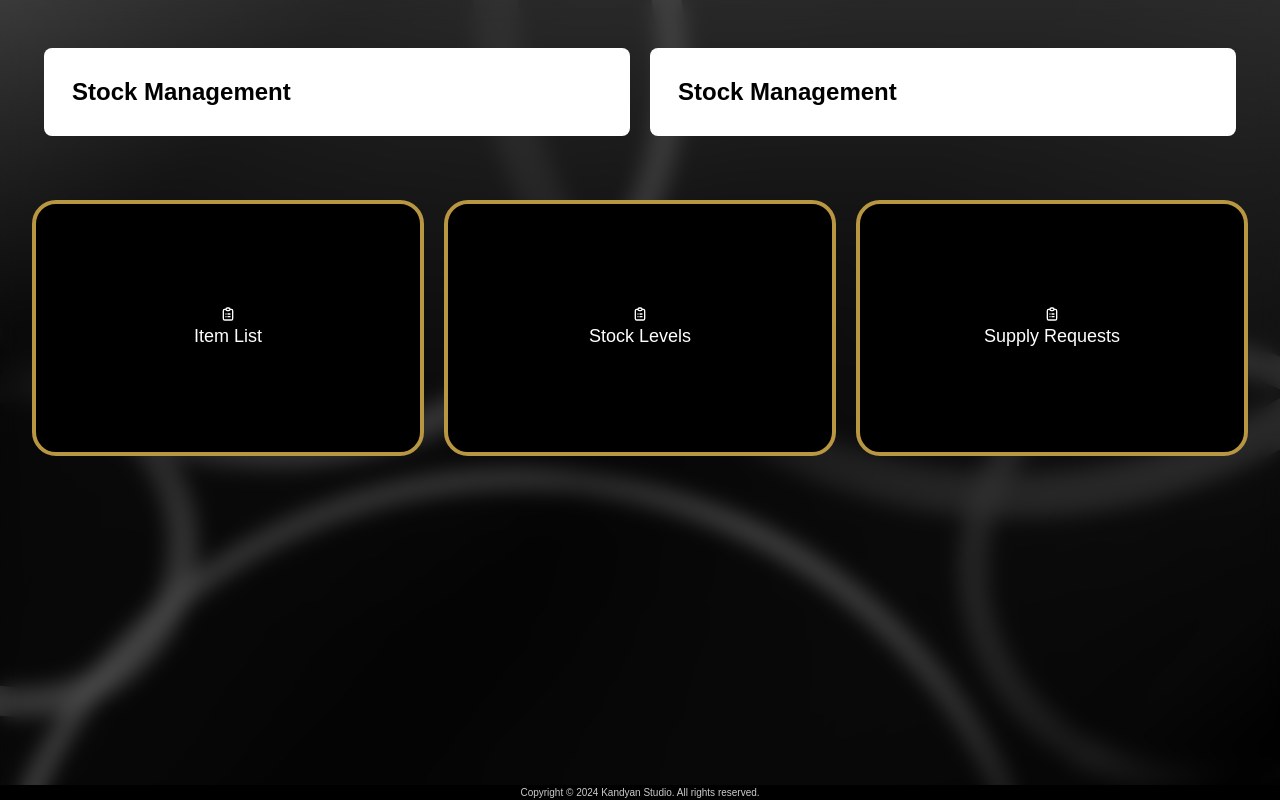
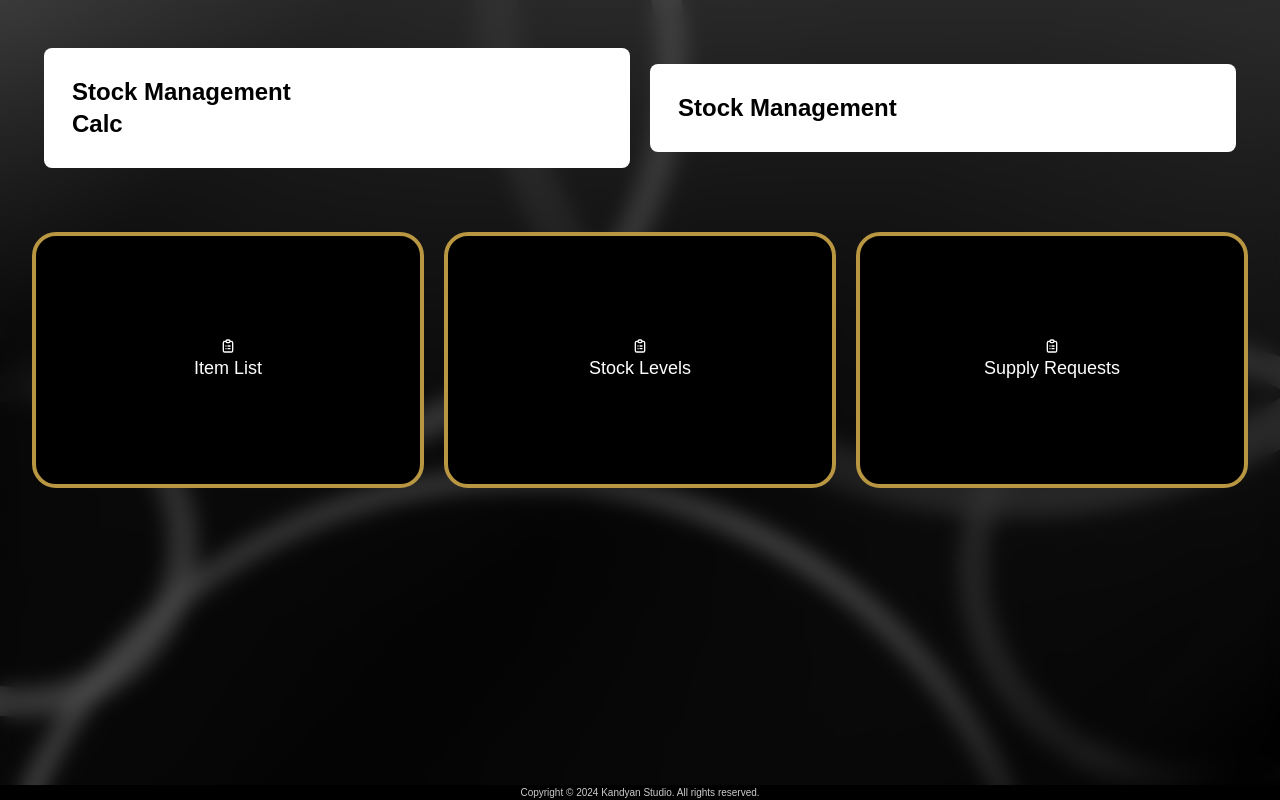
Before and after one commit to ITP-T067/T067-Kandyan-Studio, a React (Create React App) app in the folder frontend/: page /manager/stockdept in a window 1280 px wide. Built offline with nearby package versions, Linux system fonts and the light colour scheme; no server answers.

Commit message:
react-day-picker version changed, menu summary update 1

```diff
--- a/frontend/package.json
+++ b/frontend/package.json
@@ -15,7 +15,7 @@
     "postcss-cli": "^11.0.0",
     "react": "^18.2.0",
     "react-datepicker": "^6.6.0",
-    "react-day-picker": "^8.10.0",
+    "react-day-picker": "^8.10.1",
     "react-dom": "^18.2.0",
     "react-icons": "^5.0.1",
     "react-router-dom": "^6.22.3",
--- a/frontend/src/pages/manager/stock/menu.jsx
+++ b/frontend/src/pages/manager/stock/menu.jsx
@@ -1,8 +1,39 @@
-import React from 'react';
+import React, {useEffect, useState} from 'react';
 import { Card, CardBody } from "@material-tailwind/react";
 import { HiOutlineClipboardList } from "react-icons/hi";
+import axios from "axios";
+
+axios.defaults.baseURL = "http://localhost:8010/";
 
 const StockMenu = () => {
+
+    const [dataList, setDataList] = useState([]);
+
+    useEffect(() => {
+        getFetchData();
+        console.log(dataList);
+    }, []);
+
+    const getFetchData = async () => {
+        try {
+            const response = await axios.get("/item/");
+            console.log(response);
+            if (response.data.success) {
+                setDataList(response.data.data);
+            }
+        } catch (error) {
+            console.error("Error fetching data:", error);
+        }
+    };
+
+    const calcTotalValue = (data) => {
+        let total = 0;
+        data.forEach((item) => {
+            total += item.sellingPrice * item.quantity;
+        });
+        return total;
+    }
+
     const handleMenu = (option) => {
         return () => {
             switch (option) {
@@ -26,8 +57,9 @@ const StockMenu = () => {
             <div className="mx-5 mb-5">
                 <Card>
                     <CardBody className="flex items-center justify-between mb-5">
-                        <div className='flex-grow bg-kwhite p-7 rounded-lg mr-5'>
-                            <span className="text-2xl font-bold">Stock Management</span>
+                        <div className='flex-grow bg-kwhite p-7 rounded-lg mr-5 items-center justify-between'>
+                            <span className="flex text-2xl font-bold">Stock Management</span>
+                            <span className="flex text-2xl font-bold">Calc</span>
                         </div>
                         <div className='flex-grow bg-kwhite p-7 rounded-lg'>
                             <span className="text-2xl font-bold">Stock Management</span>
```
Also changed, not shown: 1 other file (tests, documents, lock files or other folders).
